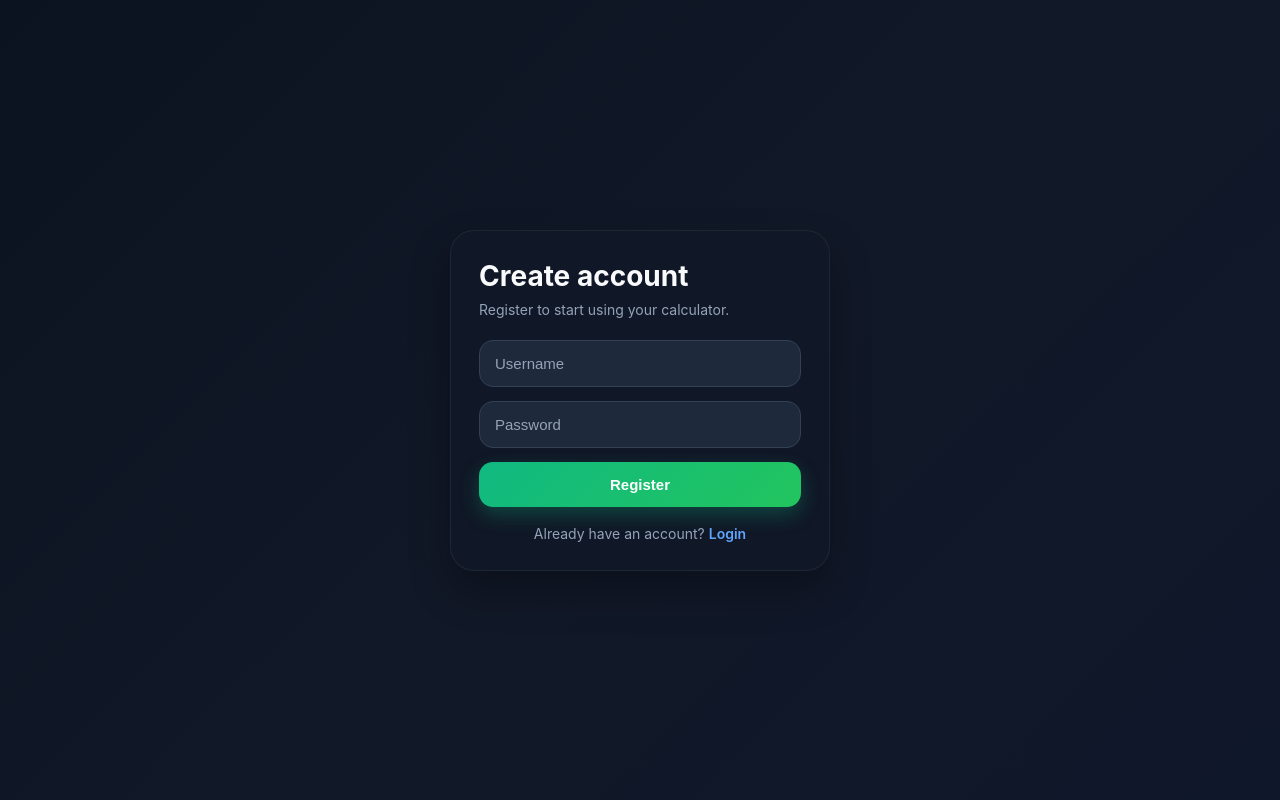
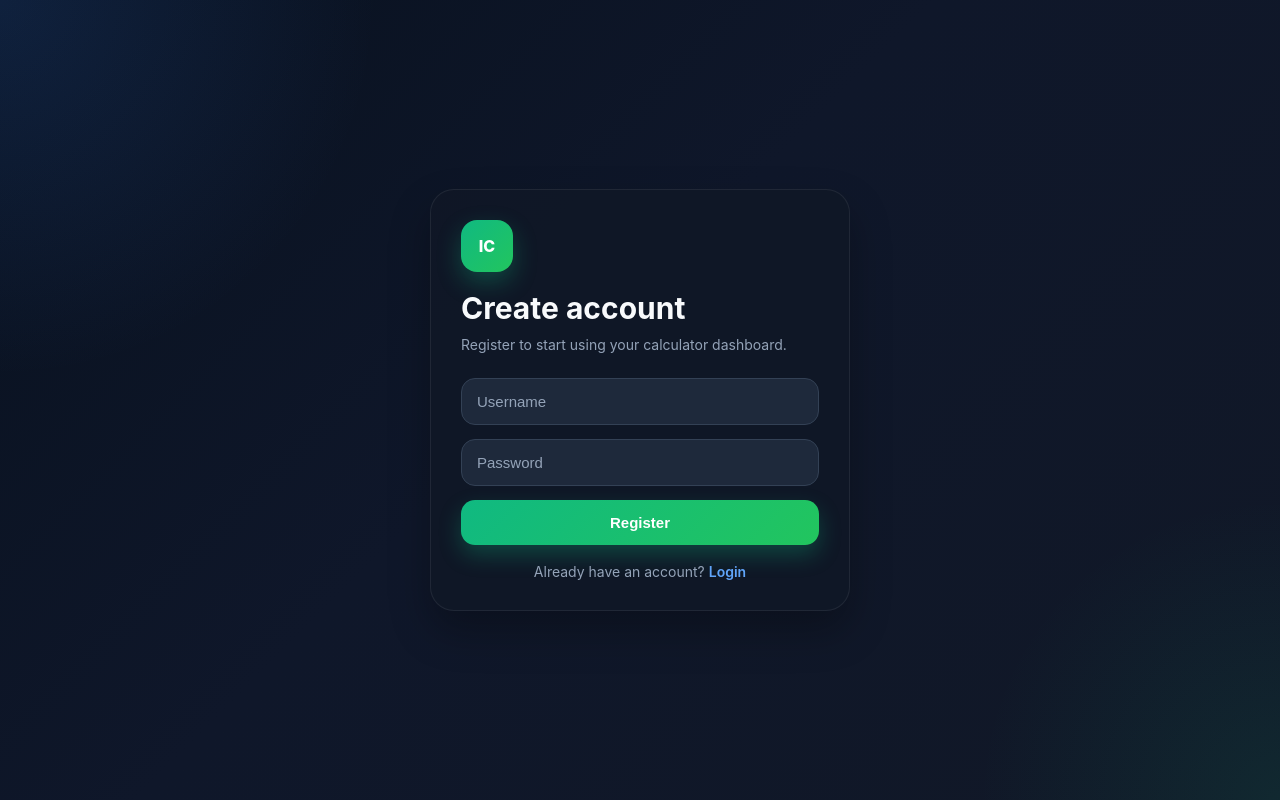
Before and after one commit to Akiandrews1-create/-my-first-app, a Flask app: page /register in a window 1280 px wide. Run offline with Flask 3, Linux system fonts and the light colour scheme.

Commit message:
style login and register pages

```diff
--- a/templates/register.html
+++ b/templates/register.html
@@ -10,7 +10,10 @@
         body {
             margin: 0;
             font-family: Inter, Arial, sans-serif;
-            background: linear-gradient(135deg, #0b1220 0%, #111827 50%, #0f172a 100%);
+            background:
+                radial-gradient(circle at top left, rgba(59,130,246,0.14), transparent 25%),
+                radial-gradient(circle at bottom right, rgba(16,185,129,0.10), transparent 20%),
+                linear-gradient(135deg, #08111f 0%, #0f172a 45%, #111827 100%);
             min-height: 100vh;
             display: grid;
             place-items: center;
@@ -20,24 +23,38 @@
 
         .card {
             width: 100%;
-            max-width: 380px;
-            background: rgba(17, 24, 39, 0.85);
-            border: 1px solid rgba(255,255,255,0.06);
+            max-width: 420px;
+            background: rgba(17, 24, 39, 0.82);
+            border: 1px solid rgba(255,255,255,0.07);
             border-radius: 24px;
-            padding: 28px;
-            box-shadow: 0 20px 40px rgba(0,0,0,0.30);
+            padding: 30px;
+            box-shadow: 0 20px 40px rgba(0,0,0,0.28);
+        }
+
+        .logo {
+            width: 52px;
+            height: 52px;
+            border-radius: 16px;
+            display: grid;
+            place-items: center;
+            font-weight: 800;
+            color: white;
+            background: linear-gradient(135deg, #10b981, #22c55e);
+            box-shadow: 0 10px 24px rgba(16,185,129,0.30);
+            margin-bottom: 18px;
         }
 
         h1 {
             margin: 0 0 8px;
-            color: #f9fafb;
-            font-size: 28px;
+            color: #f8fafc;
+            font-size: 30px;
         }
 
         p {
             margin: 0 0 22px;
             color: #94a3b8;
             font-size: 14px;
+            line-height: 1.6;
         }
 
         input, button {
@@ -66,11 +83,7 @@
             background: linear-gradient(135deg, #10b981, #22c55e);
             color: white;
             cursor: pointer;
-            box-shadow: 0 8px 20px rgba(16,185,129,0.28);
-        }
-
-        button:hover {
-            transform: translateY(-1px);
+            box-shadow: 0 10px 22px rgba(16,185,129,0.28);
         }
 
         .bottom-text {
@@ -89,8 +102,9 @@
 </head>
 <body>
     <div class="card">
+        <div class="logo">IC</div>
         <h1>Create account</h1>
-        <p>Register to start using your calculator.</p>
+        <p>Register to start using your calculator dashboard.</p>
 
         <form method="POST">
             <input name="username" placeholder="Username" required>
```
Also changed, not shown: templates/login.html (+28 -14 lines).
